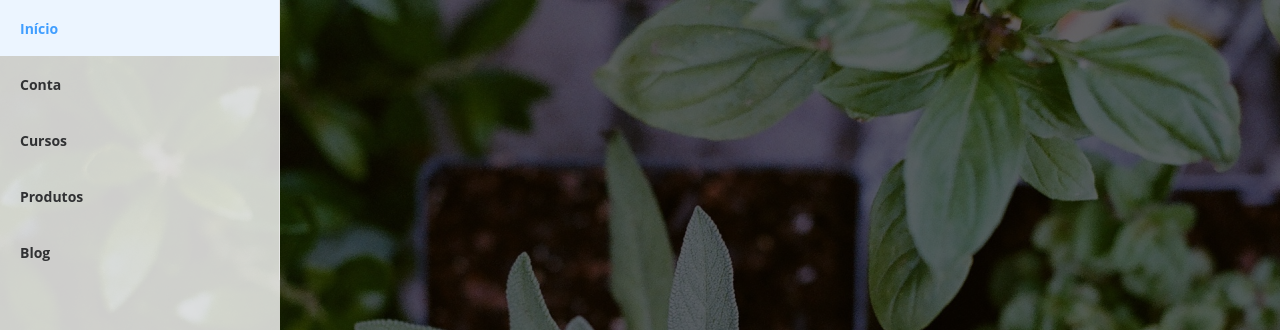
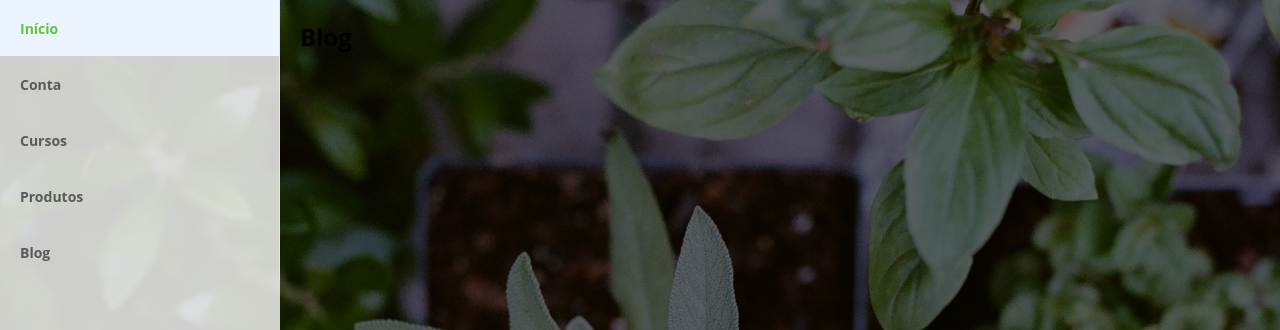
Before and after one commit to drom98/AradoVirtual-DI, a Vue app: page /blog in a window 1280 px wide. Shown: the top 330 px of the page. Built offline with nearby package versions, Linux system fonts and the light colour scheme; a small style sheet from the web is missing.

Commit message:
Add new views and routes

```diff
--- a/src/App.vue
+++ b/src/App.vue
@@ -2,8 +2,8 @@
   <div id="app">
     <el-container>
       <el-aside width="280px">
-        <el-menu default-active="1" class="sidaBar">
-          <el-menu-item v-for="item in menuItems" :key="item.title" :index="item.index">
+        <el-menu default-active="1" class="sidaBar" text-color="#5a5a5a" active-text-color="#67C23A" router="true">
+          <el-menu-item v-for="item in menuItems" :key="item.title" :index="item.index" :route="item.link">
             <span>{{item.title}}</span>
           </el-menu-item>
         </el-menu>
@@ -28,7 +28,7 @@ export default {
         {index: '5', title: 'Blog', link: '/Blog'},
       ]
     }
-  }
+  },
 }
 </script>
 
--- a/src/router.js
+++ b/src/router.js
@@ -2,6 +2,9 @@ import Vue from 'vue';
 import Router from 'vue-router';
 import Inicio from '@/views/Inicio.vue';
 import Conta from '@/views/Conta.vue';
+import Cursos from '@/views/Cursos.vue';
+import Produtos from '@/views/Produtos.vue';
+import Blog from '@/views/Blog.vue';
 
 Vue.use(Router);
 
@@ -17,6 +20,21 @@ export default new Router({
       name: 'conta',
       component: Conta,
     },
+    {
+      path: '/cursos',
+      name: 'cursos',
+      component: Cursos,
+    },
+    {
+      path: '/produtos',
+      name: 'produtos',
+      component: Produtos,
+    },
+    {
+      path: '/blog',
+      name: 'blog',
+      component: Blog,
+    },
   ],
   mode: 'history',
 });
--- /dev/null
+++ b/src/views/Blog.vue
@@ -0,0 +1,3 @@
+<template>
+  <h1>Blog</h1>
+</template>
--- /dev/null
+++ b/src/views/Cursos.vue
@@ -0,0 +1,3 @@
+<template>
+  <h1>Cursos</h1>
+</template>
--- /dev/null
+++ b/src/views/Produtos.vue
@@ -0,0 +1,3 @@
+<template>
+  <h1>Produtos</h1>
+</template>
```
